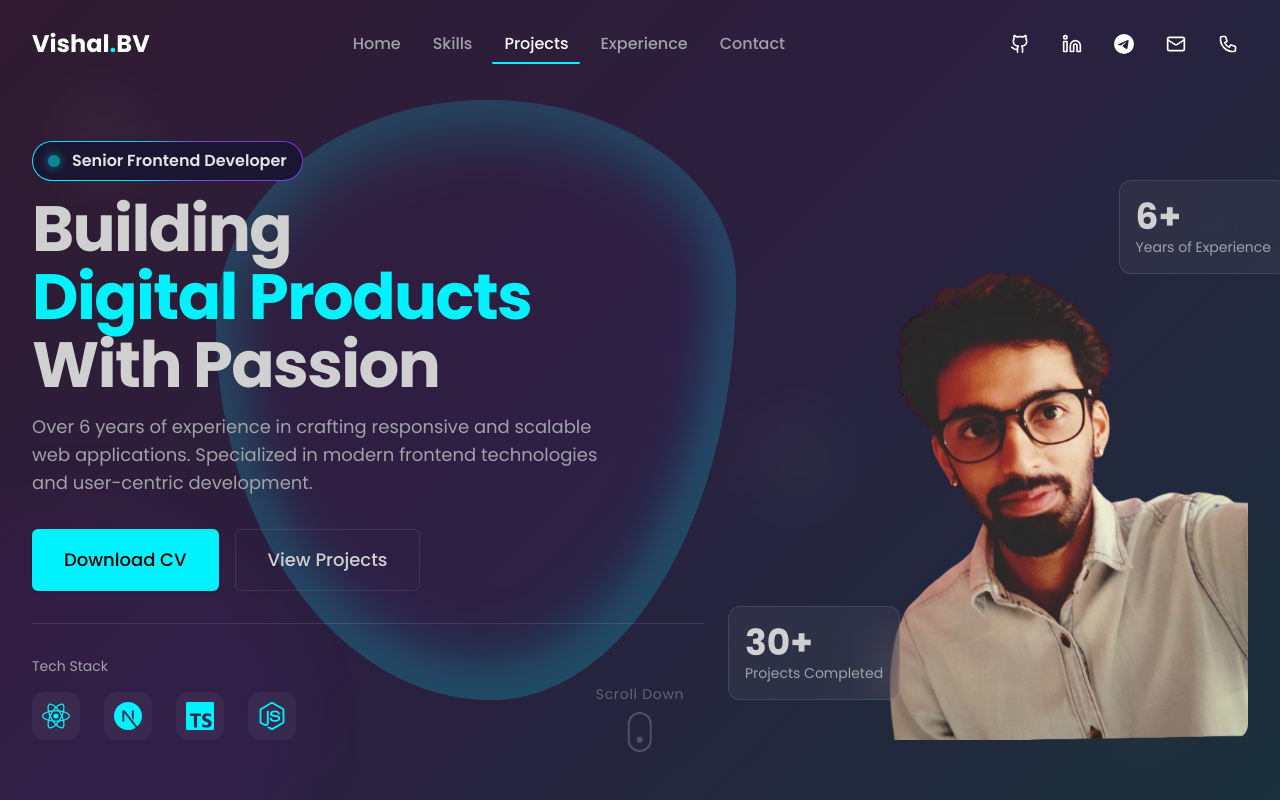
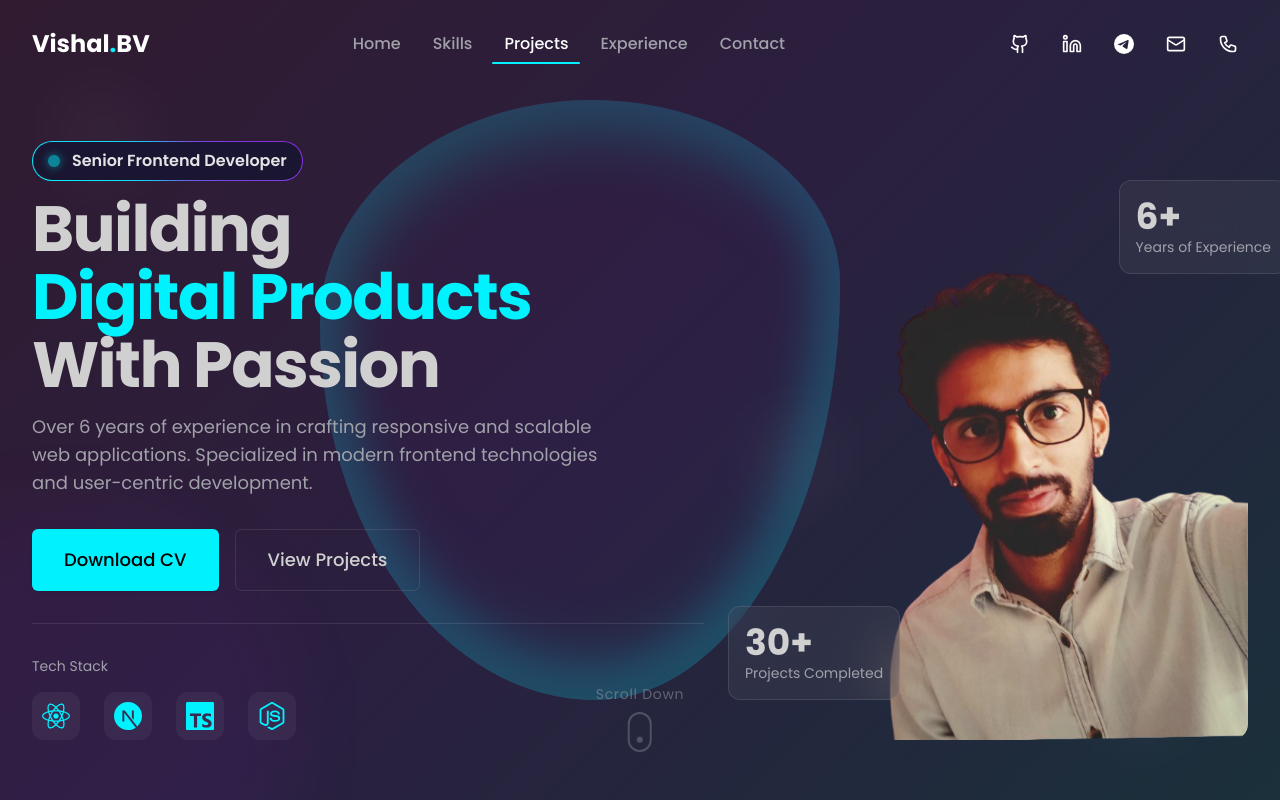
Before and after one commit to vishalbv/portfolio, a Next.js app: page / in a window 1280 px wide. Shown: the top 800 px of the page. Built offline with nearby package versions, Linux system fonts and the light colour scheme; a web font is replaced by a local one.

Commit message:
made center

```diff
--- a/src/app/globals.css
+++ b/src/app/globals.css
@@ -304,7 +304,7 @@ html {
   position: absolute;
   width: 65vmin;
   top: 50%;
-  transform: translateY(-50%) translateX(-20%);
+  transform: translateY(-50%);
   z-index: -1;
   opacity: 0.2;
 }
```
